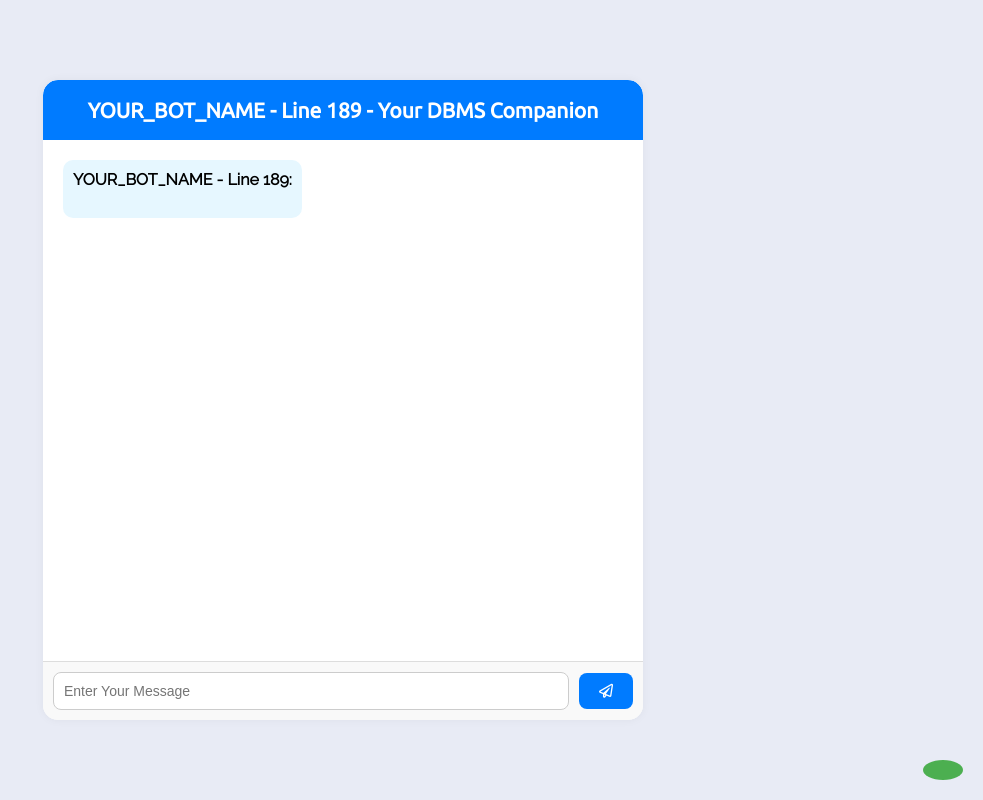
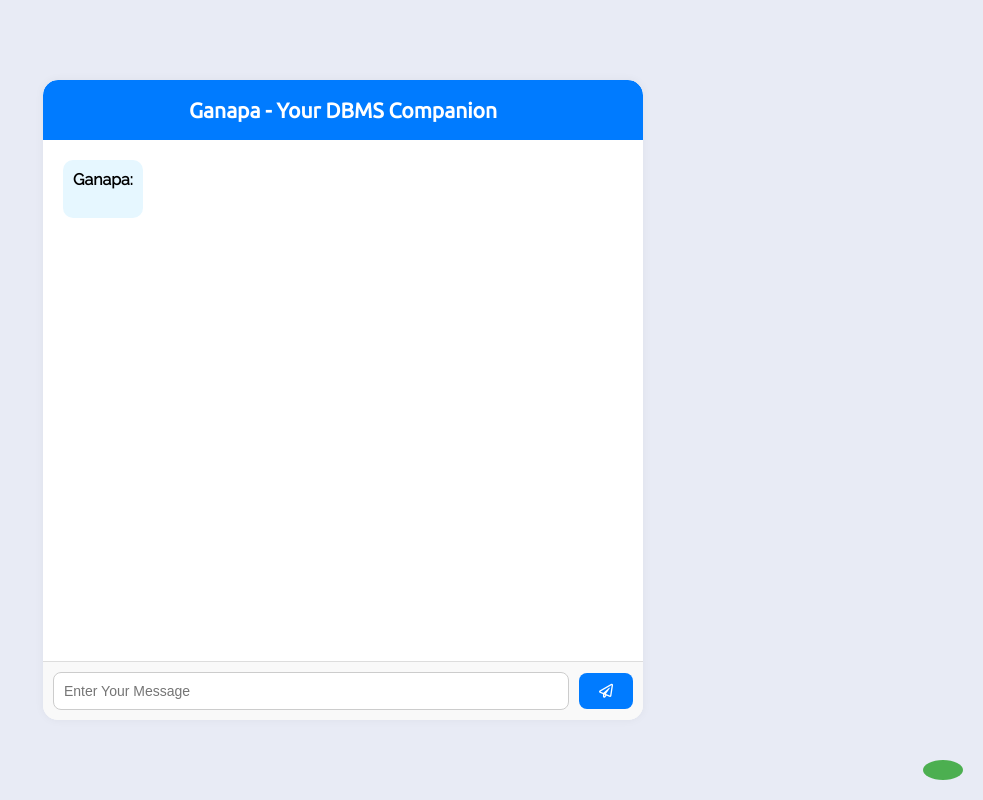
Before and after one commit to Bhuvan3sh/Web-based-Chatbot, a plain HTML site: page index.html in a window 1280 px wide. Shown: the whole page, without its empty margins (297-1280 px from the left). Drawn offline with Linux system fonts and the light colour scheme.

```diff
--- a/index.html
+++ b/index.html
@@ -186,7 +186,7 @@
     </div>
 
     <script>
-        const BOT_NAME = "YOUR_BOT_NAME - Line 189"; //Change the name of your Bot
+        const BOT_NAME = "Ganapa"; //Change the name of your Bot
 
         document.addEventListener("DOMContentLoaded", function() {
             appendMessage(BOT_NAME, `<INITIAL_TEXT - Line 192>`, 'chat-box-body-receive'); //Enter the Initial Text, The greetin from the Bot when the Chat is opened in the web.
```
Also changed, not shown: 1 other file.
